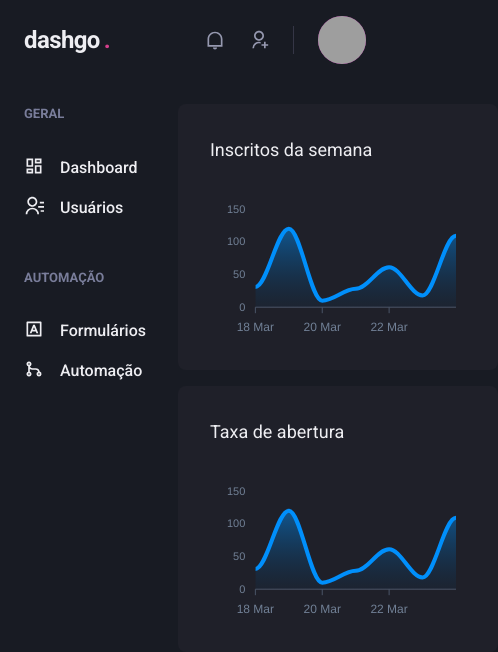
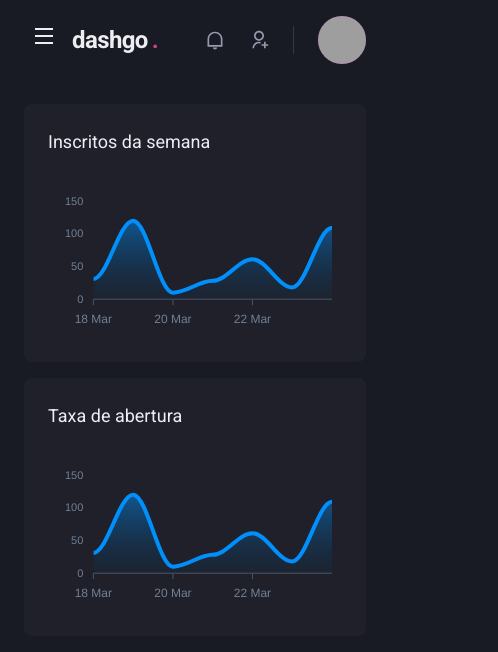
Before and after one commit to christiandueck/dashgo, a Next.js app: page /dashboard in a window 390 px wide. Shown: the top 652 px of the page, 498 px wide, since content can reach past the window. Built offline with nearby package versions, Linux system fonts and the light colour scheme; grey boxes are pictures that could not be loaded.

Commit message:
feat: Sidebar responsive

```diff
--- a/src/components/Header/index.tsx
+++ b/src/components/Header/index.tsx
@@ -1,10 +1,14 @@
-import { Flex, useBreakpointValue } from '@chakra-ui/react';
+import { Flex, IconButton, useBreakpointValue, Icon } from '@chakra-ui/react';
+import { RiMenuLine } from 'react-icons/ri';
+import { useSidebarDrawer } from '../../contexts/SidebarDrawerContext';
 import { Logo } from './Logo';
 import { NotificationNav } from './NotificationsNav';
 import { Profile } from './Profile';
 import { SearchBox } from './SearchBox';
 
 export function Header() {
+  const { onOpen } = useSidebarDrawer();
+
   const isWideVersion = useBreakpointValue({
     base: false,
     lg: true,
@@ -20,6 +24,17 @@
       px="6"
       align="center"
     >
+      { !isWideVersion && (
+        <IconButton
+          aria-label="Open navigation"
+          icon={<Icon as={RiMenuLine} />}
+          fontSize="24"
+          variant="unstyled"
+          onClick={onOpen}
+          mr="2"
+        ></IconButton>
+      )}
+
       <Logo />
 
       { isWideVersion && <SearchBox />}
--- /dev/null
+++ b/src/components/Sidebar/SidebarNav.tsx
@@ -0,0 +1,20 @@
+import { Stack } from "@chakra-ui/react";
+import { RiContactsLine, RiDashboardLine, RiGitMergeLine, RiInputMethodLine } from "react-icons/ri";
+import { NavLink } from "./NavLink";
+import { NavSection } from "./NavSection";
+
+export function SidebarNav() {
+  return (
+    <Stack spacing="12" align="flex-start">
+      <NavSection title="geral">
+        <NavLink icon={RiDashboardLine}>Dashboard</NavLink>
+        <NavLink icon={RiContactsLine}>Usuários</NavLink>s
+    </NavSection>
+
+      <NavSection title="Automação">
+        <NavLink icon={RiInputMethodLine}>Formulários</NavLink>
+        <NavLink icon={RiGitMergeLine}>Automação</NavLink>
+      </NavSection>
+    </Stack>
+  );
+}
--- a/src/components/Sidebar/index.tsx
+++ b/src/components/Sidebar/index.tsx
@@ -1,22 +1,37 @@
-import { Box, Stack } from "@chakra-ui/react";
-import { RiContactsLine, RiDashboardLine, RiGitMergeLine, RiInputMethodLine } from "react-icons/ri";
-import { NavLink } from "./NavLink";
-import { NavSection } from "./NavSection";
+import { Box, Drawer, DrawerContent, DrawerOverlay, useBreakpointValue, DrawerCloseButton, DrawerHeader, DrawerBody } from "@chakra-ui/react";
+import React from "react";
+import { useSidebarDrawer } from "../../contexts/SidebarDrawerContext";
+import { SidebarNav } from "./SidebarNav";
 
 export function Sidebar() {
+  const { isOpen, onClose } = useSidebarDrawer();
+
+  const isDrawerSidebar = useBreakpointValue({
+    base: true,
+    lg: false,
+  })
+
+  if (isDrawerSidebar) {
+    return (
+      <Drawer isOpen={isOpen} placement="left" onClose={onClose}>
+        <DrawerOverlay>
+          <DrawerContent bg="gray.800" p="4">
+            <DrawerCloseButton mt="6" />
+
+            <DrawerHeader>Navegação</DrawerHeader>
+
+            <DrawerBody>
+              <SidebarNav />
+            </DrawerBody>
+          </DrawerContent>
+        </DrawerOverlay>
+      </Drawer>
+    );
+  }
+
   return (
     <Box as="aside" w="64" mr="8">
-      <Stack spacing="12" align="flex-start">
-        <NavSection title="geral">
-          <NavLink icon={RiDashboardLine}>Dashboard</NavLink>
-          <NavLink icon={RiContactsLine}>Usuários</NavLink>s
-        </NavSection>
-
-        <NavSection title="Automação">
-          <NavLink icon={RiInputMethodLine}>Formulários</NavLink>
-          <NavLink icon={RiGitMergeLine}>Automação</NavLink>
-        </NavSection>
-      </Stack>
+      <SidebarNav />
     </Box>
   );
 }
--- /dev/null
+++ b/src/contexts/SidebarDrawerContext.tsx
@@ -0,0 +1,28 @@
+import { useDisclosure, UseDisclosureReturn } from "@chakra-ui/react";
+import { useRouter } from "next/router";
+import { createContext, ReactNode, useContext, useEffect } from "react";
+
+interface SidebarDrawerProviderProps {
+  children: ReactNode;
+}
+
+type SidebarDrawerContextData = UseDisclosureReturn
+
+const SidebarDrawerContext = createContext({} as SidebarDrawerContextData);
+
+export function SidebarDrawerProvider({ children }: SidebarDrawerProviderProps) {
+  const disclosure = useDisclosure();
+  const router = useRouter();
+
+  useEffect(() => {
+    disclosure.onClose();
+  }, [router.asPath]);
+
+  return (
+    <SidebarDrawerContext.Provider value={disclosure}>
+      {children}
+    </SidebarDrawerContext.Provider>
+  )
+}
+
+export const useSidebarDrawer = () => useContext(SidebarDrawerContext);
--- a/src/pages/_app.tsx
+++ b/src/pages/_app.tsx
@@ -1,11 +1,14 @@
 import { AppProps } from 'next/app';
 import { ChakraProvider } from '@chakra-ui/react';
 import { theme } from '../styles/theme';
+import { SidebarDrawerProvider } from '../contexts/SidebarDrawerContext';
 
 function MyApp({ Component, pageProps }: AppProps) {
   return (
     <ChakraProvider theme={theme}>
-      <Component {...pageProps} />
+      <SidebarDrawerProvider>
+        <Component {...pageProps} />
+      </SidebarDrawerProvider>
     </ChakraProvider>
   )
 }
--- a/src/pages/dashboard.tsx
+++ b/src/pages/dashboard.tsx
@@ -69,7 +69,7 @@
 
         <SimpleGrid flex="1" gap="4" minChildWidth="320px" align="flexStart">
           <Box
-            p="8"
+            p={["6", "8"]}
             bg="gray.800"
             borderRadius={8}
             pb="4"
@@ -79,7 +79,7 @@
           </Box>
 
           <Box
-            p="8"
+            p={["6", "8"]}
             bg="gray.800"
             borderRadius={8}
             pb="4"
```
